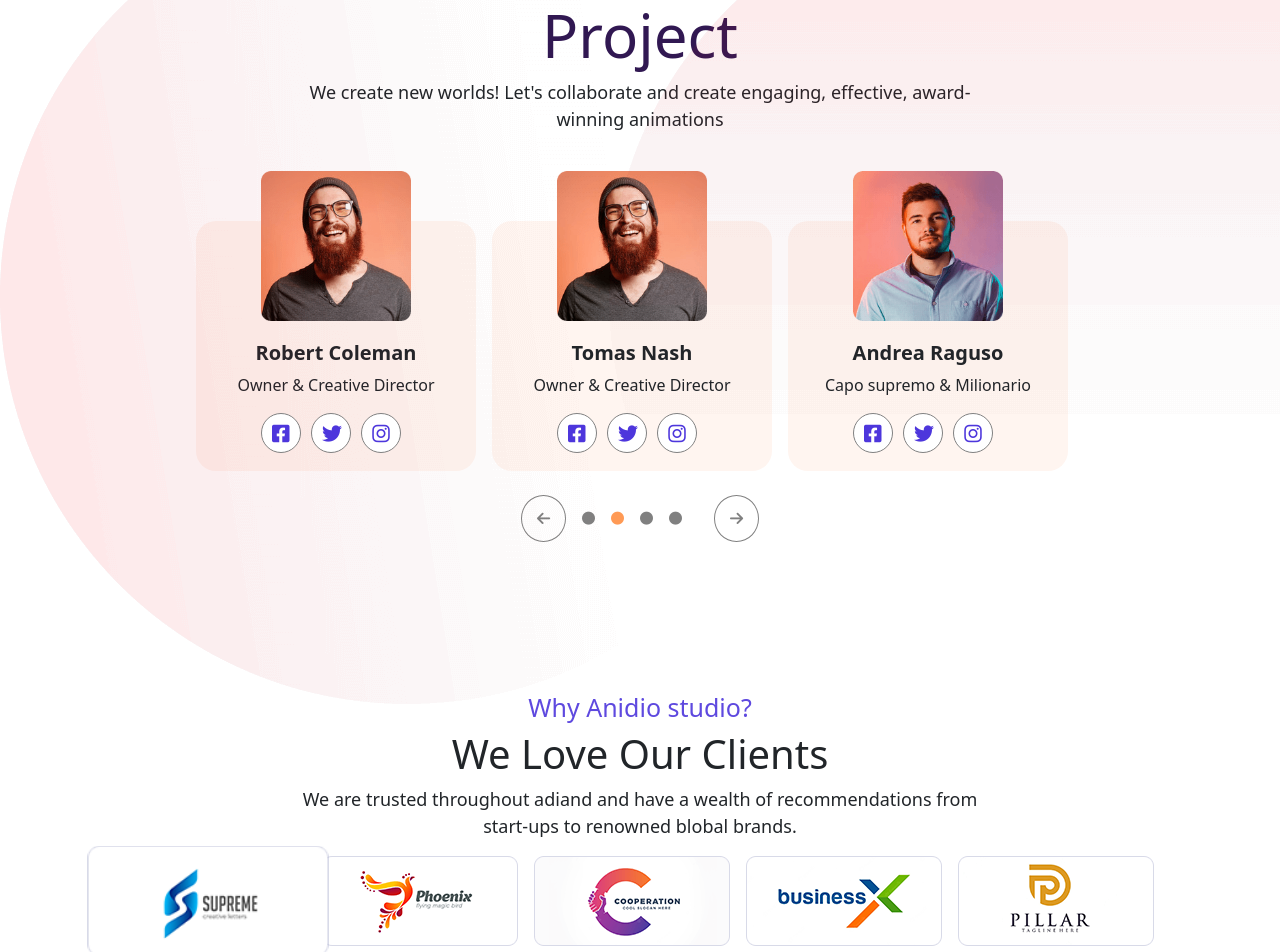
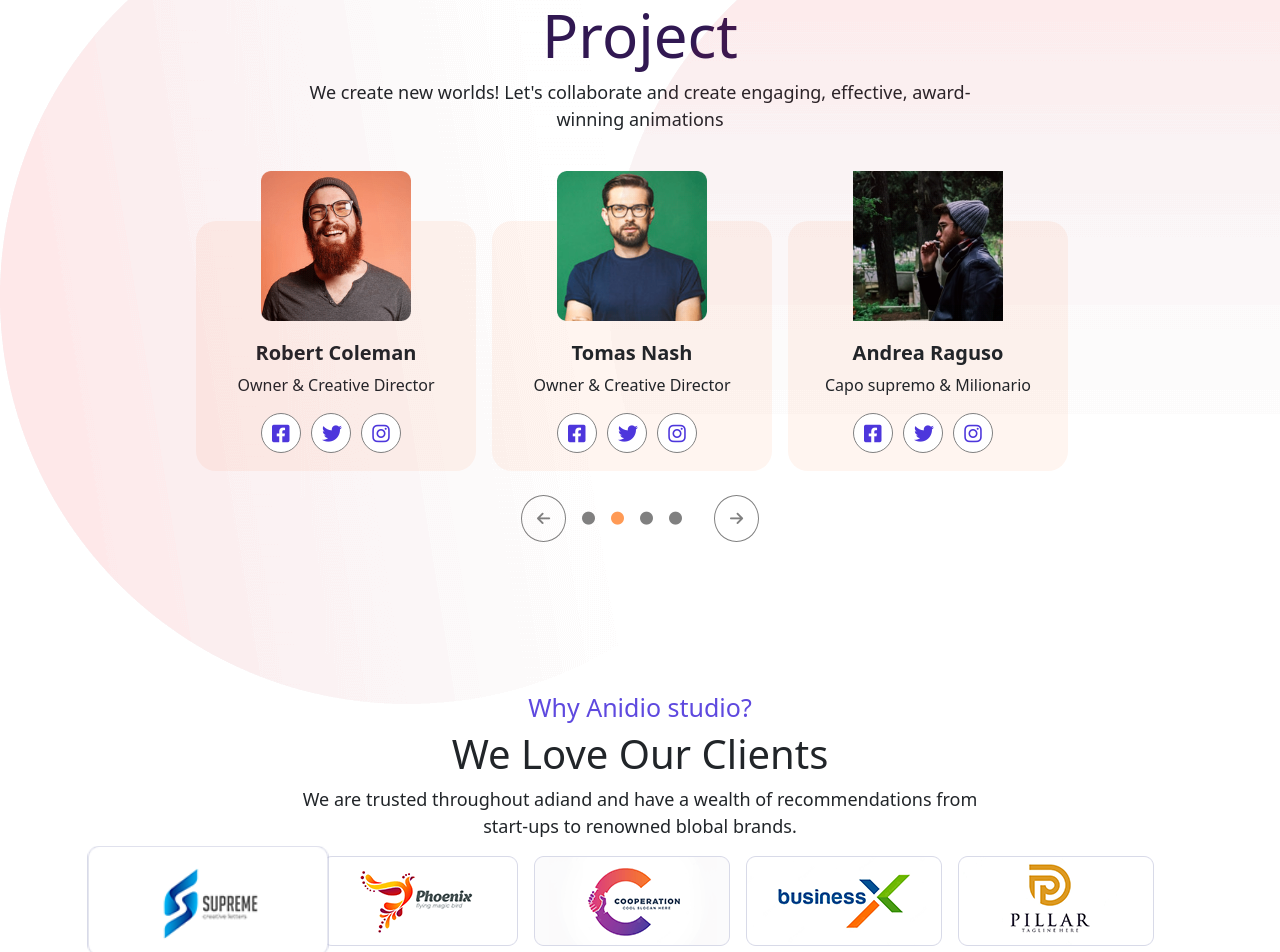
Before and after one commit to AndreaRaguso/proj-html-vuejs, a Vue app: page / in a window 1280 px wide. Shown: the part 5891-6843 px from the top of the page. Built offline with nearby package versions, Linux system fonts and the light colour scheme.

Commit message:
fix generali

```diff
--- a/src/components/AppProcess.vue
+++ b/src/components/AppProcess.vue
@@ -48,7 +48,6 @@ export default {
           else if(this.currentCard == 3){
             this.currentCard = 0
           }
-          console.log(this.currentCard)
         },
 
         timingimage(){
--- a/src/components/AppTeam.vue
+++ b/src/components/AppTeam.vue
@@ -16,12 +16,12 @@ export default {
                     work: 'Owner & Creative Director',
                 },
                 {
-                    link: '/src/assets/img/team1.png',
+                    link: '/src/assets/img/team4.png',
                     name: 'Tomas Nash',
                     work: 'Owner & Creative Director',
                 },
                 {
-                    link: '/src/assets/img/team2.png',
+                    link: '/src/assets/img/team3.png',
                     name: 'Andrea Raguso',
                     work: 'Capo supremo & Milionario',
                 },
@@ -41,7 +41,6 @@ export default {
           if (this.currentTeam == this.teams.length) {
             this.currentTeam = 0;
           }
-          console.log(this.currentTeam)
         },
 
         timingimage(){
```
Also changed, not shown: src/components/AppMain.vue (+1 -6 lines), src/assets/img/team3.png (added).
